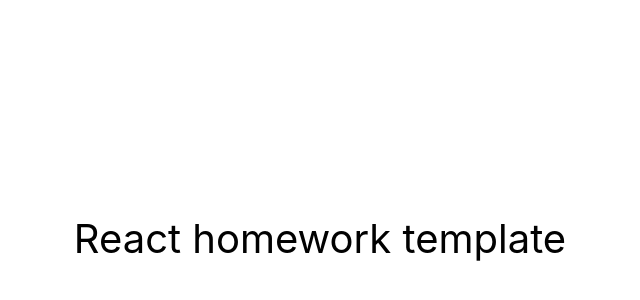
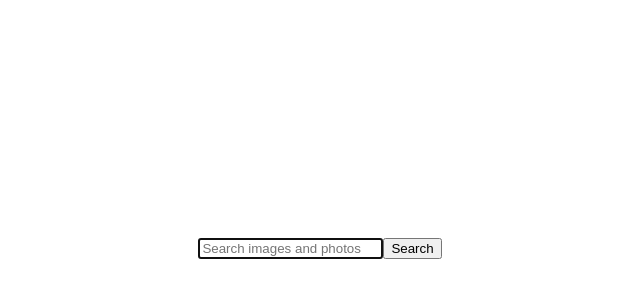
Before and after one commit to kozlowskiwiktor/goit-react-hw-04-images, a React (Create React App) app: page / in a window 1280 px wide. Shown: the part 162-462 px from the top of the page, without its empty margins (320-960 px from the left). Built offline with nearby package versions, Linux system fonts and the light colour scheme.

Commit message:
Added Searchbar component

```diff
--- a/src/components/App.jsx
+++ b/src/components/App.jsx
@@ -1,4 +1,21 @@
-export const App = () => {
+import React, { useState } from 'react';
+import Searchbar from './Searchbar/Searchbar';
+
+export const App = ({ query }) => {
+  const [inputValue, setInputValue] = useState('');
+
+  const resetState = () => {
+    setInputValue('');
+  };
+
+  const handleInputValue = query => {
+    if (inputValue === query) {
+      return;
+    }
+    resetState();
+
+    setInputValue(query);
+  };
   return (
     <div
       style={{
@@ -7,10 +24,10 @@ export const App = () => {
         justifyContent: 'center',
         alignItems: 'center',
         fontSize: 40,
-        color: '#010101'
+        color: '#010101',
       }}
     >
-      React homework template
+      <Searchbar onInputValue={handleInputValue} />
     </div>
   );
 };
--- /dev/null
+++ b/src/components/Searchbar/Searchbar.jsx
@@ -0,0 +1,39 @@
+import React, { useState } from 'react';
+
+function Searchbar({ onInputValue, onSubmit }) {
+  const [query, setQuery] = useState('');
+
+  const handleChange = e => {
+    const newQuery = e.currentTarget.value.toLowerCase();
+    setQuery(newQuery);
+    onInputValue(newQuery);
+  };
+
+  const handleSubmit = e => {
+    e.preventDefault();
+
+    onSubmit(query);
+
+    setQuery('');
+  };
+
+  return (
+    <header>
+      <form onSubmit={handleSubmit}>
+        <input
+          // className={css.searchFormInput}
+          type="text"
+          name="query"
+          value={query}
+          autoComplete="off"
+          autoFocus
+          placeholder="Search images and photos"
+          onChange={handleChange}
+        />
+        <button type="submit">Search</button>
+      </form>
+    </header>
+  );
+}
+
+export default Searchbar;
```
